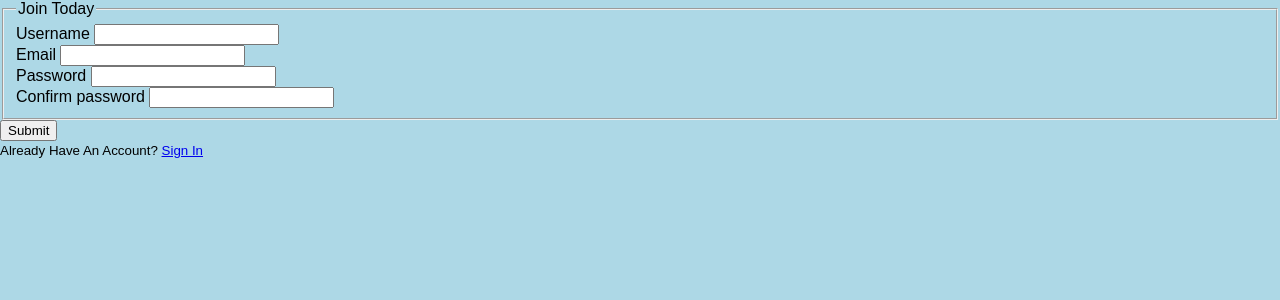
After one commit to Fahad-Ali-Khan-ca/Project1, a Flask app: template templates/register.html in a window 1280 px wide. The commit adds this page. Shown: the top 300 px of the page. Run offline with Flask 2, Linux system fonts and the light colour scheme; the template is opened without the code that fills it, so the values that code supplies are empty, except form fields; tables that the repository leaves empty hold one stand-in row (values such as "Sample post"); form fields are guessed from the names that the template uses.

Commit message:
Add files via upload

```diff
--- /dev/null
+++ b/templates/register.html
@@ -0,0 +1,72 @@
+{% extends "base.html" %}
+{% block body %}
+    <div class="content-section">
+        <form method="POST" action="">
+            {{ form.hidden_tag() }}
+            <fieldset class="form-group">
+                <legend class="border-bottom mb-4">Join Today</legend>
+                <div class="form-group">
+                    {{ form.username.label(class="form-control-label") }}
+
+                    {% if form.username.errors %}
+                        {{ form.username(class="form-control form-control-lg is-invalid") }}
+                        <div class="invalid-feedback">
+                            {% for error in form.username.errors %}
+                                <span>{{ error }}</span>
+                            {% endfor %}
+                        </div>
+                    {% else %}
+                        {{ form.username(class="form-control form-control-lg") }}
+                    {% endif %}
+                </div>
+                <div class="form-group">
+                    {{ form.email.label(class="form-control-label") }}
+                    {% if form.email.errors %}
+                        {{ form.email(class="form-control form-control-lg is-invalid") }}
+                        <div class="invalid-feedback">
+                            {% for error in form.email.errors %}
+                                <span>{{ error }}</span>
+                            {% endfor %}
+                        </div>
+                    {% else %}
+                        {{ form.email(class="form-control form-control-lg") }}
+                    {% endif %}
+                </div>
+                <div class="form-group">
+                    {{ form.password.label(class="form-control-label") }}
+                    {% if form.password.errors %}
+                        {{ form.password(class="form-control form-control-lg is-invalid") }}
+                        <div class="invalid-feedback">
+                            {% for error in form.password.errors %}
+                                <span>{{ error }}</span>
+                            {% endfor %}
+                        </div>
+                    {% else %}
+                        {{ form.password(class="form-control form-control-lg") }}
+                    {% endif %}
+                </div>
+                <div class="form-group">
+                    {{ form.confirm_password.label(class="form-control-label") }}
+                    {% if form.confirm_password.errors %}
+                        {{ form.confirm_password(class="form-control form-control-lg is-invalid") }}
+                        <div class="invalid-feedback">
+                            {% for error in form.confirm_password.errors %}
+                                <span>{{ error }}</span>
+                            {% endfor %}
+                        </div>
+                    {% else %}
+                        {{ form.confirm_password(class="form-control form-control-lg") }}
+                    {% endif %}
+                </div>
+            </fieldset>
+            <div class="form-group">
+                {{ form.submit(class="btn btn-outline-info") }}
+            </div>
+        </form>
+    </div>
+    <div class="border-top pt-3">
+        <small class="text-muted">
+            Already Have An Account? <a class="ml-2" href="{{ url_for('login') }}">Sign In</a>
+        </small>
+    </div>
+{% endblock body %}
```
Also changed, not shown: templates/Venue_owner.html (+20 -8 lines), templates/login.html (added, +52 -0 lines).
